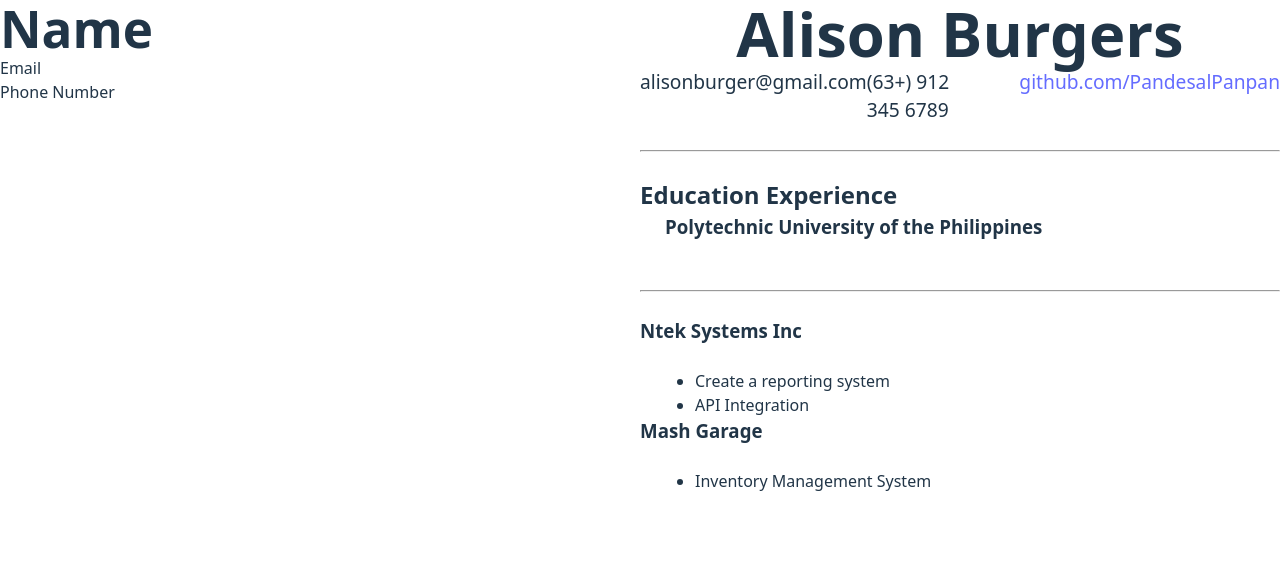
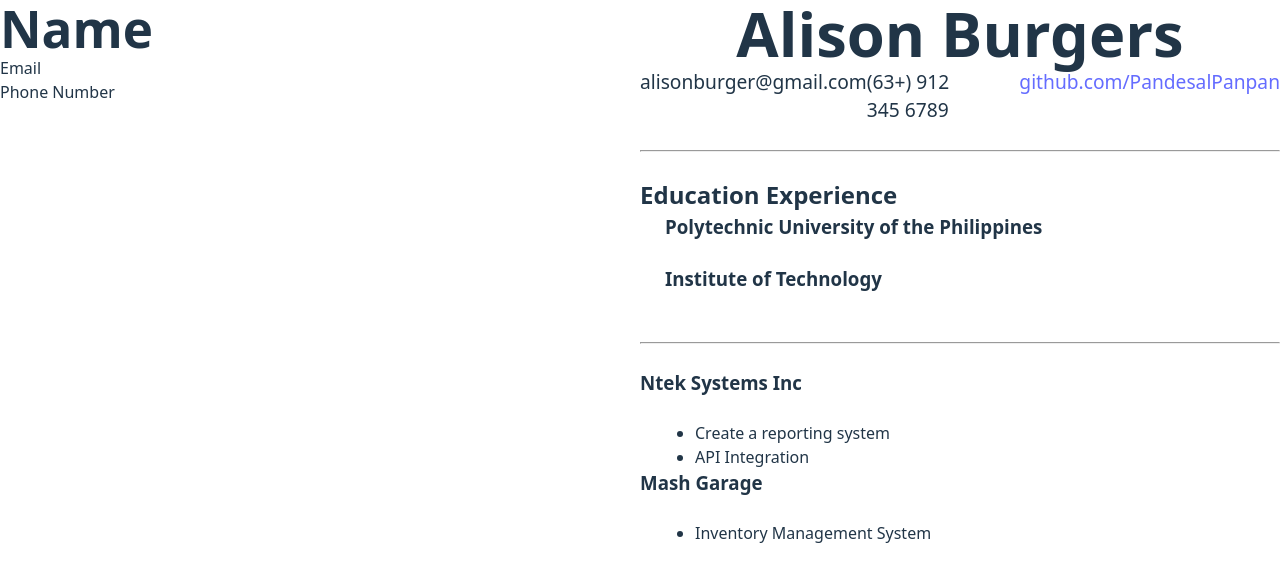
Before and after one commit to PandesalPanpan/cv-application, a React (Vite) app: page / in a window 1280 px wide. Shown: the top 582 px of the page. Built offline with nearby package versions, Linux system fonts and the light colour scheme.

Commit message:
Feat: Add temporary details

```diff
--- a/src/components/CVPreview.jsx
+++ b/src/components/CVPreview.jsx
@@ -14,6 +14,7 @@ const companies = [
     {
         company: "Ntek Systems Inc",
         position: "PHP Developer",
+        date: "Sept 2023 - Oct 2023",
         responsibilities: [
             "Create a reporting system",
             "API Integration"
@@ -22,6 +23,7 @@ const companies = [
     {
         company: "Mash Garage",
         position: "Software Developer",
+        date: "2025 - Present",
         responsibilities: [
             "Inventory Management System"
         ]
@@ -31,8 +33,13 @@ const companies = [
 const educations = [
     {
         school: "Polytechnic University of the Philippines",
-        date: "2021-2027",
+        date: "2024-2027",
         course: "Bachelors of Computer Engineering"
+    },
+    {
+        school: "Institute of Technology",
+        date: "2021-2024",
+        course: "Diploma in Computer Engineering Technology"
     }
 ]
 
```
